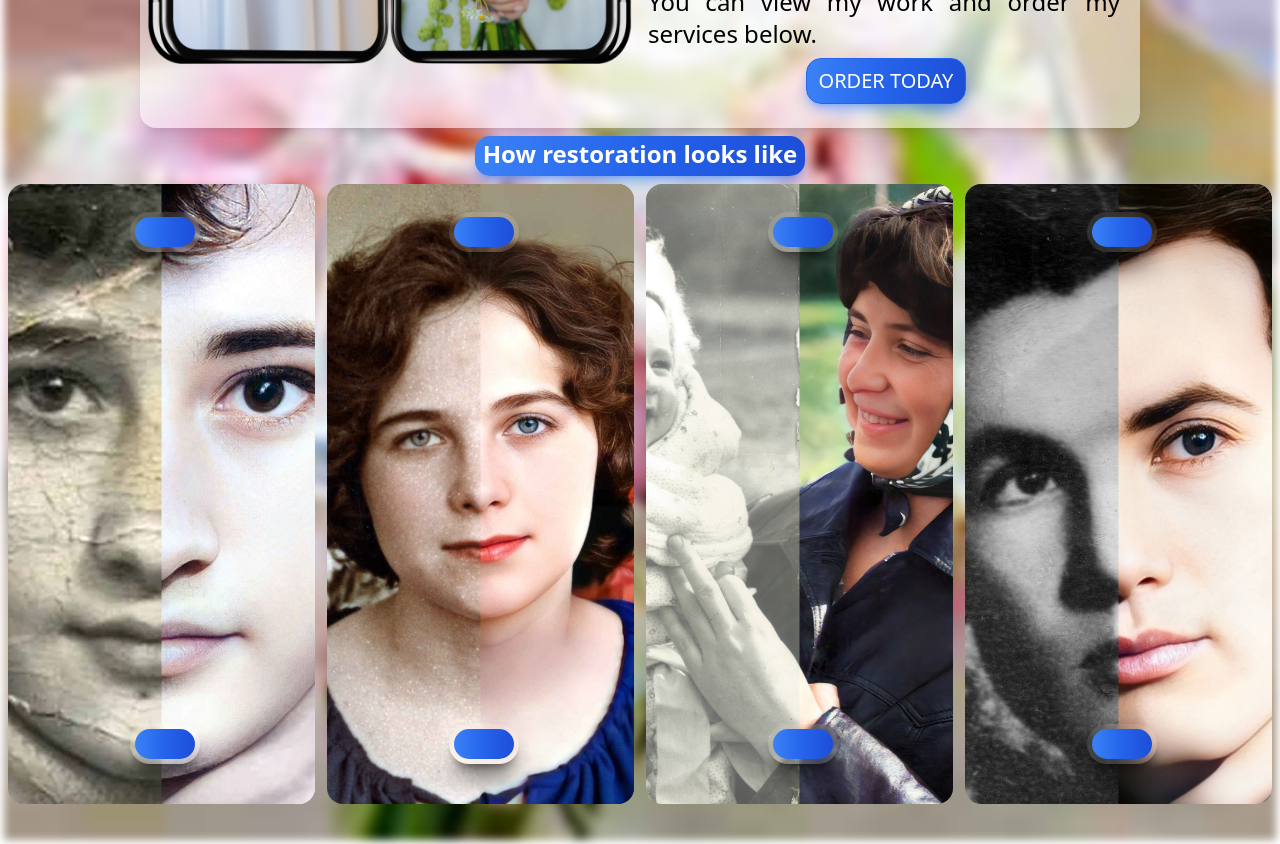
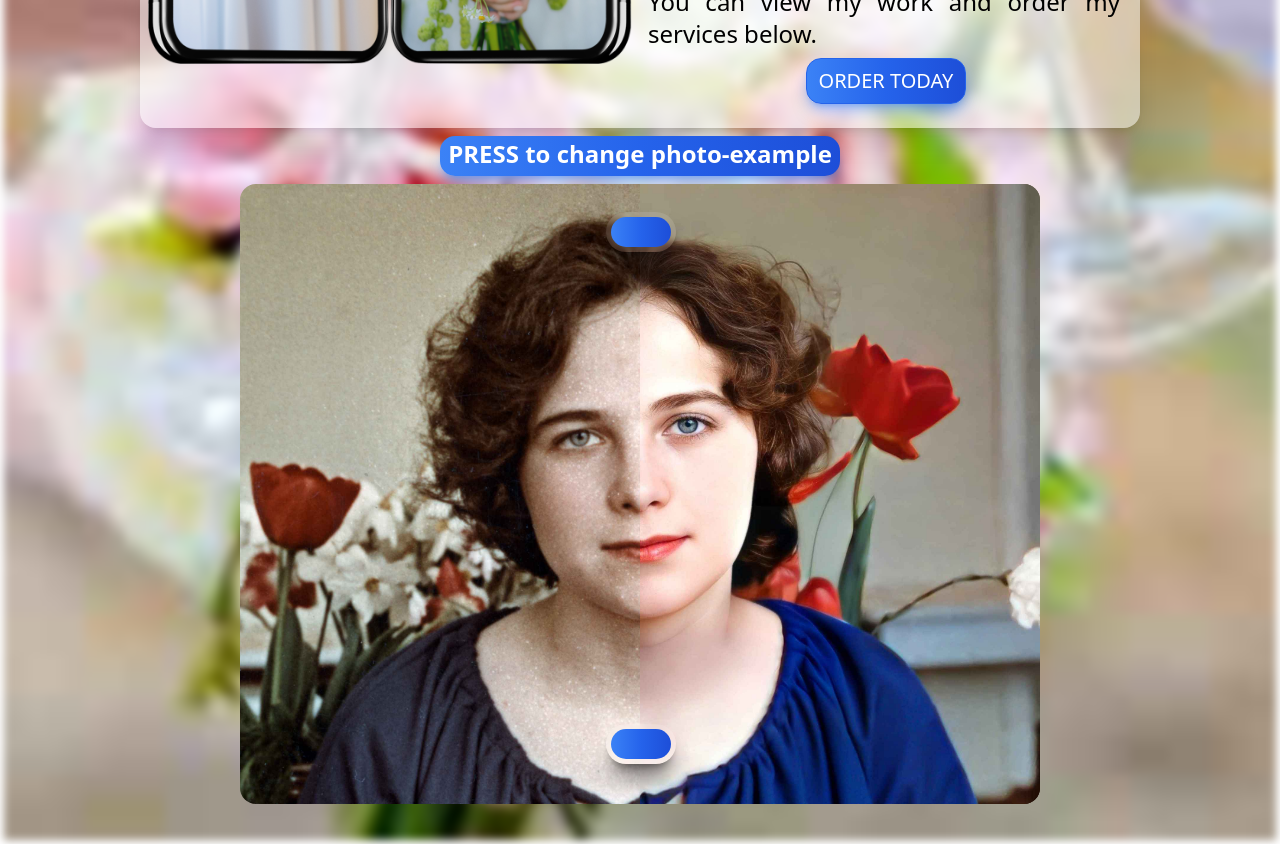
Before and after one commit to NIKOLENKO-TE/PHOTOGRAPHER_BERLIN, a React (Create React App) app: page / in a window 1280 px wide. Shown: the part 1480-2324 px from the top of the page. Built offline with nearby package versions, Linux system fonts and the light colour scheme.

Commit message:
работает клик на фото

```diff
--- a/src/components/3_About_Me.js
+++ b/src/components/3_About_Me.js
@@ -7,20 +7,20 @@ const Delivery = () => {
     <div className="w-full dg-white pt-2 px-4 pb-2 ">
       <h3 className="flex justify-center">
         <span className="text-white h-[40px] pt-[2px] bg-gradient-to-r from-blue-500 via-blue-600 to-blue-700  border-blue-600 shadow-lg shadow-blue-500/50  text-xl flex py-2 rounded-[15px]"
-        > <span className="relative text-white font-bold text-2xl px-3 ">
+        > <span className="relative text-white font-bold text-2xl px-3 select-none">
             Order my services below
           </span>
         </span>
       </h3>
       <div className="w-flex h-flex max-w-[1000px] mx-auto grid items-center ssm:grid-cols-1 md:grid-cols-2 mt-2 bg-white/50 rounded-2xl shadow-xl ">
-        <div className="justify-items-center  m-2">
+        <div className="justify-items-center select-none m-2">
           <img  src={iphone_photo_1} alt="iphone_photo" />
         </div>
         <div className="flex-col grid  m-2">
-          <h1 className="text-center ssm:text-2xl md:text-4xl font-bold ml-2 mr-2 ">
+          <h1 className="text-center ssm:text-2xl md:text-4xl font-bold ml-2 mr-2 select-none">
             Don't miss the opportunity to place your order today
           </h1>
-          <p className="pr-3 ssm:text-xl sm:text-2xl text-justify ">
+          <p className="pr-3 ssm:text-xl sm:text-2xl text-justify select-none">
             <img
               className="mx-1  h-[160px] float-left "
               src={nikolenkote}
--- a/src/components/4_Restoration.js
+++ b/src/components/4_Restoration.js
@@ -9,7 +9,7 @@ const cursorBGStyle =
 const buttonStyle =
   "h-[40px] text-white text-2xl pt-0.5 justify-center rounded-[15px] font-bold bg-gradient-to-r from-blue-500 via-blue-600 to-blue-700 border-blue-600 shadow-lg shadow-blue-500/50 ";
 
-const ImageRestoration = ({ beforeImage, afterImage }) => {
+  const ImageRestoration = ({ beforeImage, afterImage, onClick }) => {
   const [isDragging, setIsDragging] = useState(false);
   const [sliderX, setSliderX] = useState("50%");
 
@@ -29,6 +29,7 @@ const ImageRestoration = ({ beforeImage, afterImage }) => {
       setSliderX(`${(offsetX / container.offsetWidth) * 100}%`);
     }
   };
+
   const preventRightClick = (e) => {
     e.preventDefault();
   };
@@ -41,24 +42,26 @@ const ImageRestoration = ({ beforeImage, afterImage }) => {
       onMouseMove={handleMove}
       onMouseUp={handleEnd}
       onContextMenu={preventRightClick}
+      onClick={onClick}
     >
-      <img
-        src={beforeImage}
-        className="absolute h-full object-cover"
-        alt="before"
-      />
+      <img src={beforeImage} className="absolute h-full object-cover " alt="before" />
       <div className="absolute h-full overflow-hidden">
         <img
           src={afterImage}
-          className="h-full object-cover"
+          className="h-full object-cover transition-colors "
           alt="after"
-          style={{ userSelect: "none", clipPath: `inset(0 0 0 ${sliderX})` }}
+          style={{
+            userSelect: "none",
+            clipPath: `inset(0 0 0 ${sliderX})`,
+            transition: "clipPath 0.5s ease-in-out ", // Добавляем анимацию
+
+          }}
         />
       </div>
       <div
         id="cursorButtonTop"
-        className={`relative  ${cursorBGStyle}`}
-        style={{ left: `calc(${sliderX} - 32px)`, userSelect: "none" }}
+        className={`relative select-none ${cursorBGStyle}`}
+        style={{ left: `calc(${sliderX} - 34px)`, userSelect: "none" }}
         onMouseDown={handleStart}
         onTouchStart={handleStart}
       >
@@ -66,8 +69,8 @@ const ImageRestoration = ({ beforeImage, afterImage }) => {
       </div>
       <div
         id="cursorButtonBottom"
-        className={`relative  ${cursorBGStyle}`}
-        style={{ left: `calc(${sliderX} - 32px)`, bottom: "-500px", userSelect: "none" }}
+        className={`relative select-none ${cursorBGStyle}`}
+        style={{ left: `calc(${sliderX} - 34px)`, bottom: "-500px", userSelect: "none" }}
         onMouseDown={handleStart}
         onTouchStart={handleStart}
       >
@@ -78,31 +81,35 @@ const ImageRestoration = ({ beforeImage, afterImage }) => {
 };
 
 const Restoration = () => {
+  const [currentIndex, setCurrentIndex] = useState(0);
+
+  const handleClick = () => {
+    // Вычисляем следующий индекс, с учетом цикличности
+    const nextIndex = (currentIndex + 2) % restoredPhotos.length;
+    setCurrentIndex(nextIndex);
+  };
+
+  const currentImages = {
+    beforeImage: restoredPhotos[currentIndex].img,
+    afterImage: restoredPhotos[currentIndex + 1].img,
+  };
+
   return (
     <div className="pb-8">
       <div className="flex flex-col items-center justify-center">
-        <span className={`px-2 ${buttonStyle}`}>
-          How restoration looks like
+        <span className={`px-2 ${buttonStyle}`} onClick={handleClick}>
+          PRESS to change photo-example
         </span>
       </div>
-      <div className="px-2 rounded-2xl flex justify-center p-2 gap-3">
-      <ImageRestoration
-      className="hidden ssm:flex"
-          beforeImage={restoredPhotos[2].img}
-          afterImage={restoredPhotos[3].img}
-        />
-        <ImageRestoration
-          beforeImage={restoredPhotos[0].img}
-          afterImage={restoredPhotos[1].img}
-        />
-        <ImageRestoration
-          beforeImage={restoredPhotos[4].img}
-          afterImage={restoredPhotos[5].img}
-        />
-        <ImageRestoration
-          beforeImage={restoredPhotos[6].img}
-          afterImage={restoredPhotos[7].img}
-        />
+      <div className="rounded-2xl">
+        <div className="px-2 flex justify-center p-2 gap-3">
+          <ImageRestoration
+            className="hidden ssm:flex w-full"
+            beforeImage={currentImages.beforeImage}
+            afterImage={currentImages.afterImage}
+            onClick={handleClick}
+          />
+        </div>
       </div>
     </div>
   );
```
